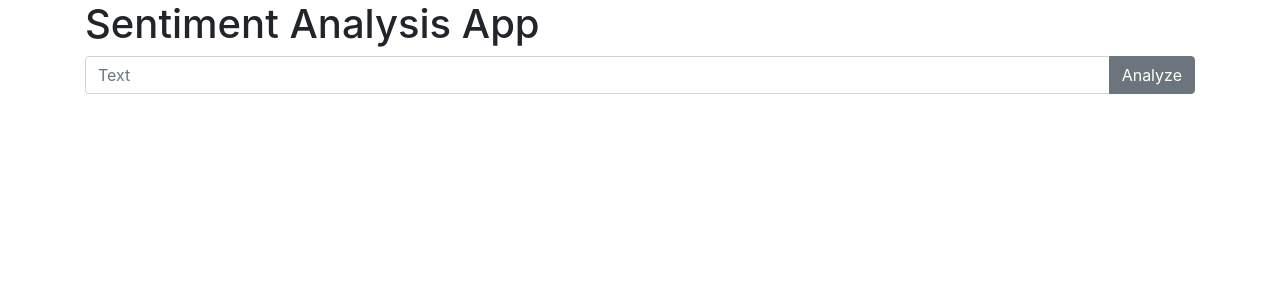
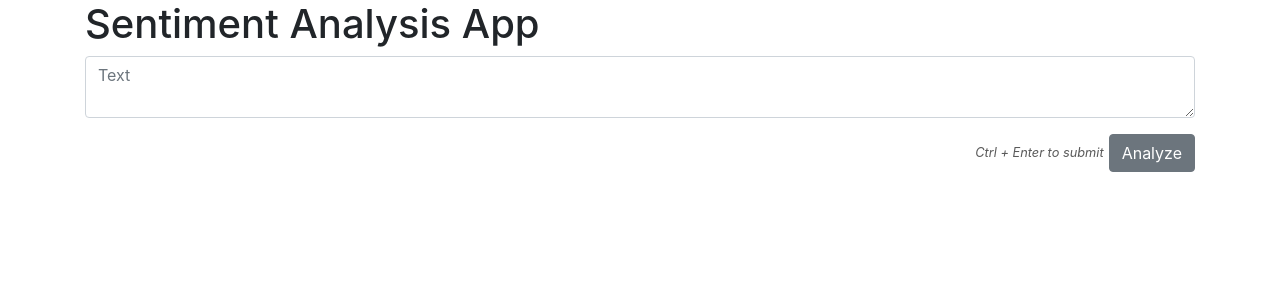
Before and after one commit to caospinac/TwitterNBC, a React (Create React App) app in the folder gui/: page / in a window 1280 px wide. Shown: the top 300 px of the page. Built offline with nearby package versions, Linux system fonts and the light colour scheme.

Commit message:
Input form componentis improved.

```diff
--- a/gui/src/App.css
+++ b/gui/src/App.css
@@ -1,4 +1,4 @@
-.spaced span, i {
+.spaced span, .spaced i {
     margin: 2px;
 }
 
--- a/gui/src/components/inputForm.js
+++ b/gui/src/components/inputForm.js
@@ -1,5 +1,5 @@
 import React, { Component } from 'react'
-import { InputGroup, InputGroupAddon, Button, Input } from 'reactstrap';
+import { FormGroup, Button, Input } from 'reactstrap';
 
 export default class InputForm extends Component {
 
@@ -21,25 +21,40 @@ export default class InputForm extends Component {
     }
 
     onKeyUp(e) {
-        if (e.keyCode === 13) {
+        if (e.ctrlKey && e.keyCode === 13) {
             this.onSubmit();
         }
     }
 
     onSubmit() {
+        if (!this.state.text) {
+            return;
+        }
         const { onSubmit } = this.props;
         onSubmit && onSubmit(this.state);
+        this.setState({
+            text: ""
+        });
     }
 
     render() {
+        const { text } = this.state;
         const { disabled } = this.props;
         return (
-            <InputGroup>
-                <Input onChange={this.onChangeText} onKeyUp={this.onKeyUp} placeholder="Text" disabled={disabled}/>
-                <InputGroupAddon addonType="append">
-                    <Button onClick={this.onSubmit} disabled={disabled}>Analyze</Button>
-                </InputGroupAddon>
-            </InputGroup>
+            <div>
+                <FormGroup>
+                    <Input value={text} type="textarea" required={true} onKeyUp={this.onKeyUp}
+                            readOnly={disabled} onChange={this.onChangeText} placeholder="Text" />
+                </FormGroup>
+                <FormGroup>
+                    <div className="pull-right">
+                        <small className="light-text" style={{marginRight: "5px"}}>
+                            <i className="">Ctrl + Enter to submit</i>
+                        </small>
+                        <Button onClick={this.onSubmit} disabled={disabled}>Analyze</Button>
+                    </div>
+                </FormGroup>
+            </div>
         )
     }
 }
```
